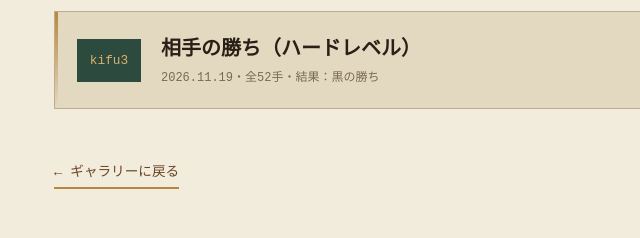
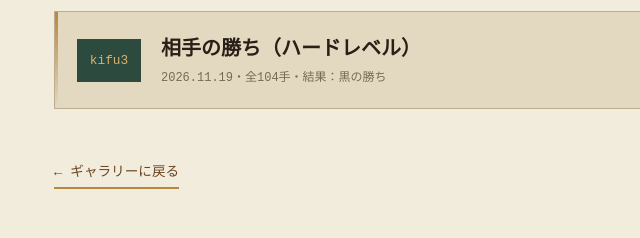
Before and after one commit to Azaleacreativeroom888/fan-chess, a plain HTML site: page kifu.html in a window 1280 px wide. Shown: the part 735-973 px from the top of the page, 160-800 px from the left. Drawn offline with Linux system fonts and the light colour scheme.

Commit message:
Update match details in kifu.html

```diff
--- a/kifu.html
+++ b/kifu.html
@@ -169,7 +169,7 @@
       <div class="kifu-no">kifu3</div>
       <div class="kifu-text">
         <span class="kifu-title">相手の勝ち（ハードレベル）</span>
-        <span class="kifu-meta">2026.11.19・全52手・結果：黒の勝ち</span>
+        <span class="kifu-meta">2026.11.19・全104手・結果：黒の勝ち</span>
       </div>
       <span class="kifu-arrow">›</span>
     </a>
```
